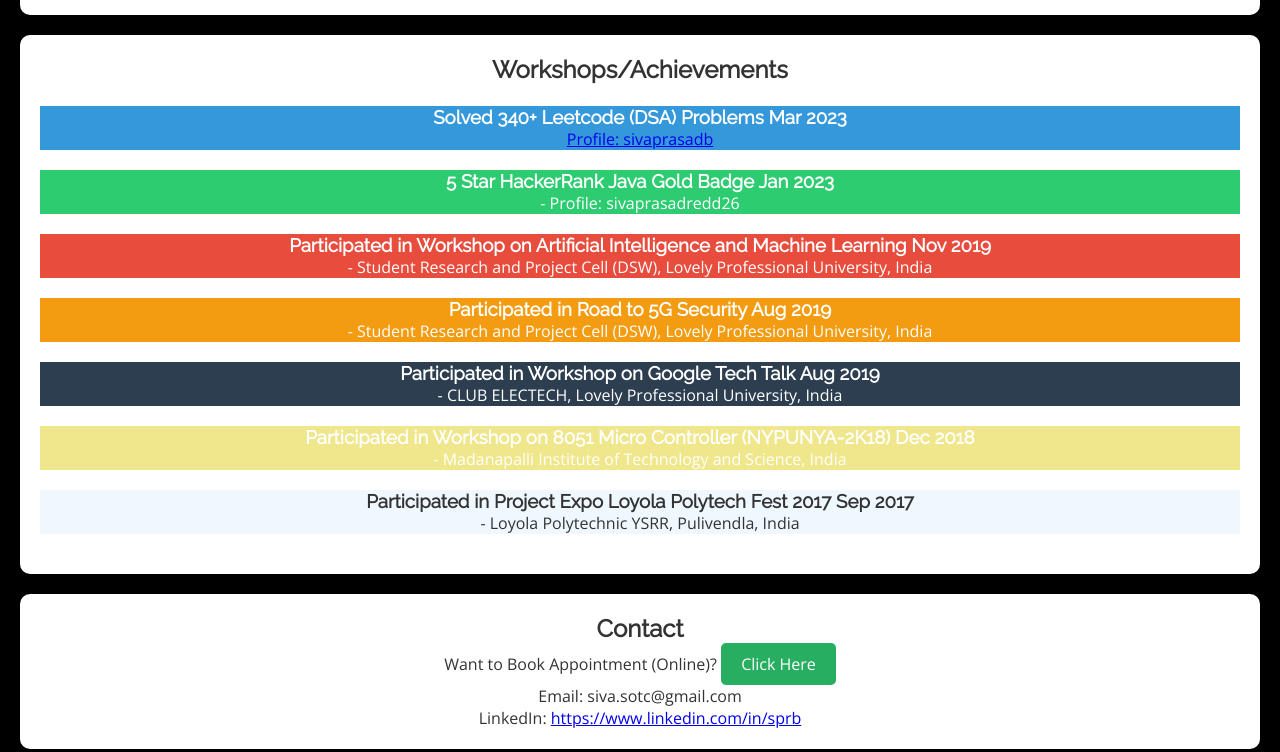
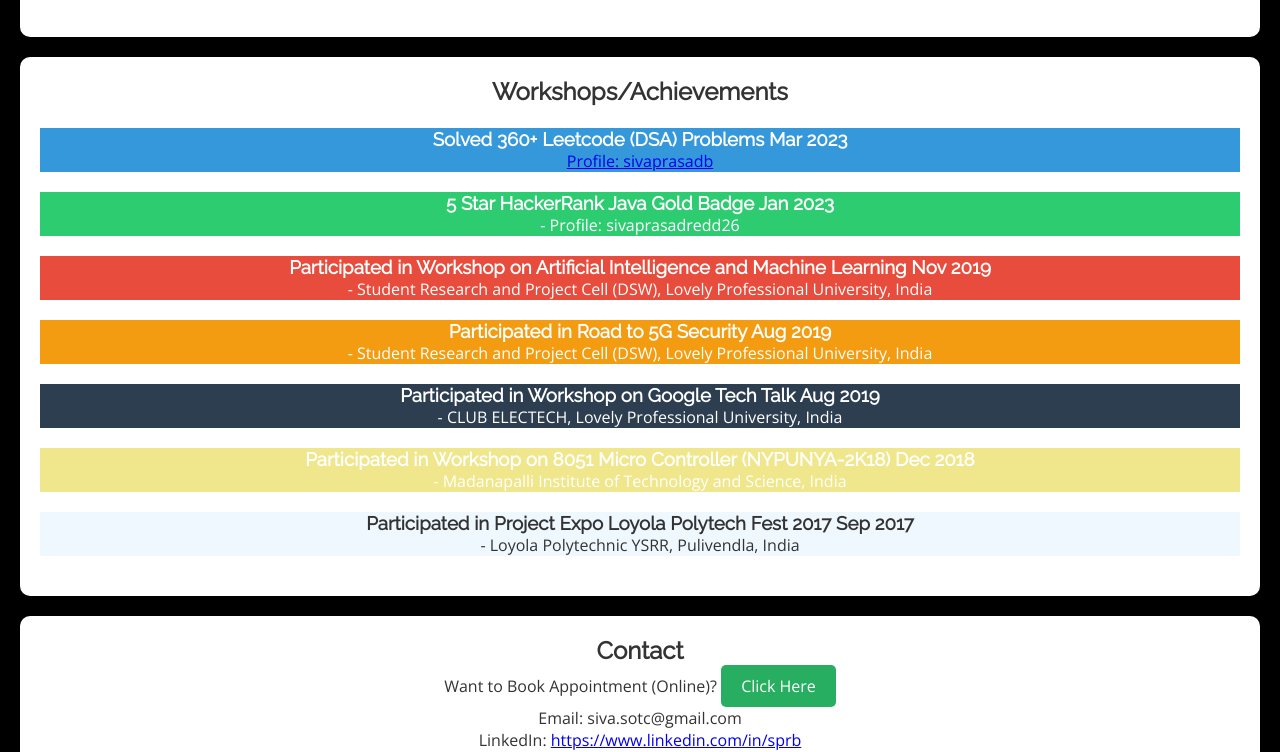
Before and after one commit to Sivaprasadbogireddy/Siva, a plain HTML site: page index.html in a window 1280 px wide. Shown: the part 2583-3335 px from the top of the page. Drawn offline with nearby package versions, Linux system fonts and the light colour scheme.

Commit message:
Update index.html

```diff
--- a/index.html
+++ b/index.html
@@ -331,6 +331,7 @@
 
     <section class="skills-section">
         <h2><b>Skills</b></h2>
+        <br>
         <p><b>Programming Languages/Databases:</b>
             <span style="background-color: #3498db; color: #fff;">C Programming</span>
             <span style="background-color: #2ecc71; color: #fff;">Java</span>
@@ -485,7 +486,7 @@
         <br>
 
         <div style="background-color: #3498db; color: #fff;">
-            <h3>Solved 340+ Leetcode (DSA) Problems Mar 2023</h3>
+            <h3>Solved 360+ Leetcode (DSA) Problems Mar 2023</h3>
             <p> <a href="https://leetcode.com/Sivaprasadb" target="_blank">Profile: sivaprasadb</a></p>
         </div>
 
```
